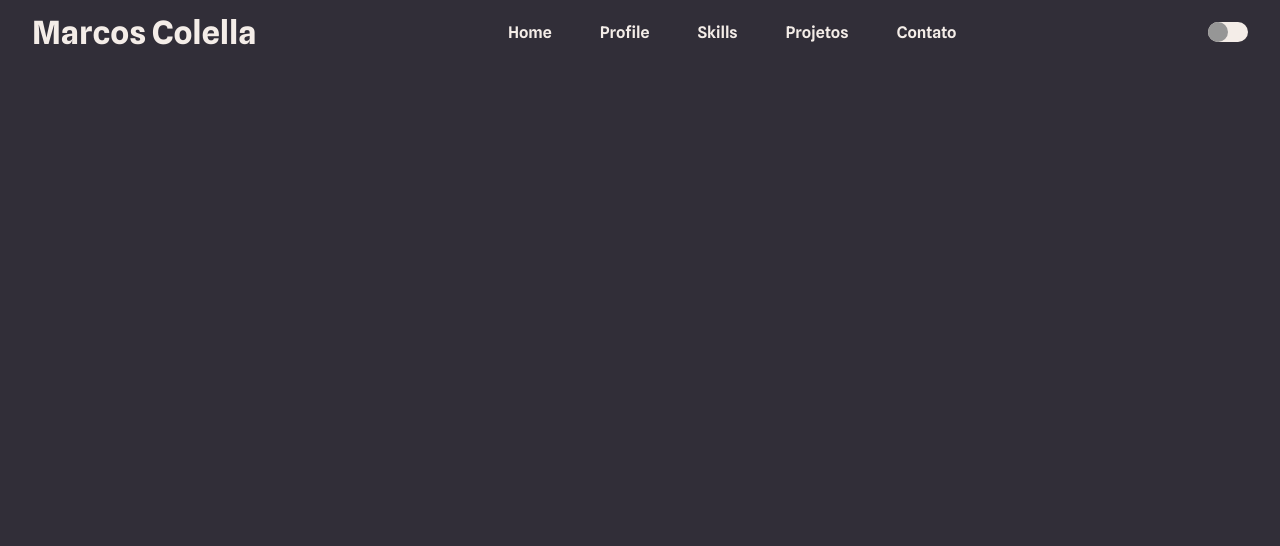
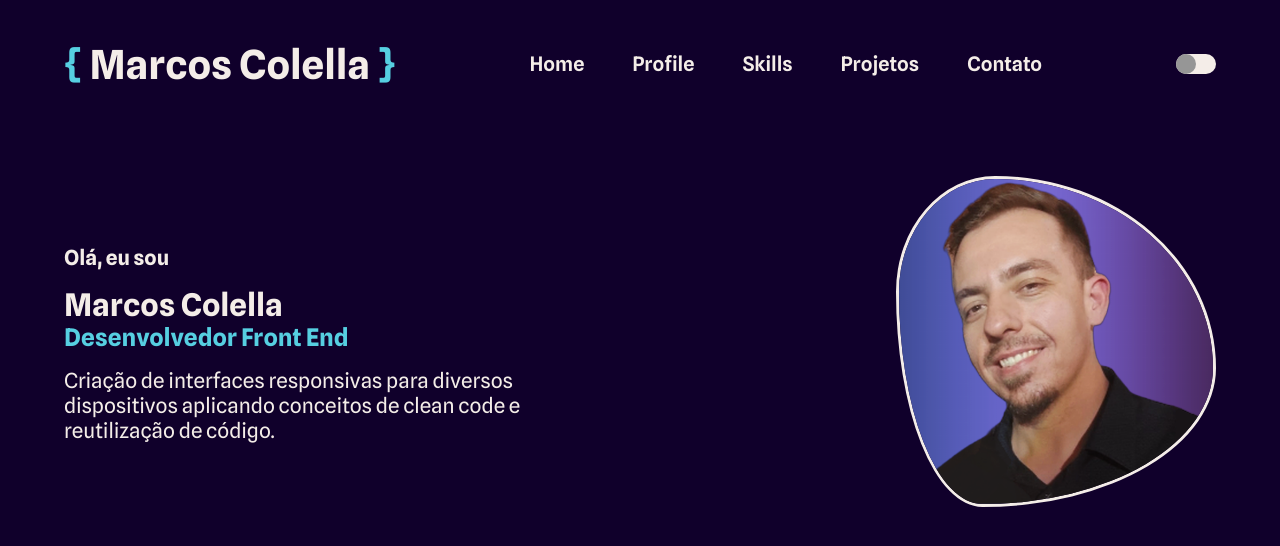
Before and after one commit to ColellaDev/Portfolio, a React (Vite) app: page / in a window 1280 px wide. Shown: the top 546 px of the page. Built offline with nearby package versions, Linux system fonts and the light colour scheme.

Commit message:
Implementamos a sessão Profile

```diff
--- a/src/App.jsx
+++ b/src/App.jsx
@@ -1,8 +1,14 @@
 import React from 'react';
+import { Container } from "./styles"
 import { NavBar } from './components/NavBar';
+import { Profile } from './components/Profile';
 
 export function App() {
   return (
-    <NavBar/>
+    <Container>
+      <NavBar/>
+      <Profile/>
+    </Container>
+
   );
 }
--- a/src/components/NavBar/index.jsx
+++ b/src/components/NavBar/index.jsx
@@ -1,6 +1,6 @@
 import React, { useContext } from 'react';
 import Switch from 'react-switch';
-import { Container } from './styles';
+import { Container, StyledLink } from './styles';
 import { useTheme } from "styled-components"
 import { ThemeContext } from '../../styles/theme';
 
@@ -11,13 +11,13 @@ const {toggleTheme} = useContext(ThemeContext)
   return (
     <Container>
 
-      <h1>Marcos Colella</h1>
+      <h1><span>{"{ "}</span>Marcos Colella<span>{" }"}</span></h1>
       <ul>
-        <li><a href="#Home">Home</a></li>
-        <li><a href="#Profile">Profile</a></li>
-        <li><a href="#Skills">Skills</a></li>
-        <li><a href="#Projetos">Projetos</a></li>
-        <li><a href="#Contato">Contato</a></li>
+        <li><StyledLink href="#Home">Home</StyledLink></li>
+        <li><StyledLink href="#Profile">Profile</StyledLink></li>
+        <li><StyledLink href="#Skills">Skills</StyledLink></li>
+        <li><StyledLink href="#Projetos">Projetos</StyledLink></li>
+        <li><StyledLink href="#Contato">Contato</StyledLink></li>
       </ul>
 
       <Switch
--- a/src/components/NavBar/styles.js
+++ b/src/components/NavBar/styles.js
@@ -2,10 +2,20 @@ import styled from "styled-components"
 
 export const Container = styled.div`
 height: 4rem;
+padding: 2rem;
+font-size: 1.25rem;
 display: flex;
 justify-content: space-between;
 align-items: center;
-padding: 2rem;
+
+span {
+    color: ${({theme}) => theme.COLORS.SECUNDARY}
+}
+
+> h1 {
+
+}
+
 
 > ul {
     list-style: none;
@@ -14,4 +24,36 @@ padding: 2rem;
     gap: 3rem;
     font-weight: 600;
 }
+
 `
+
+export const StyledLink = styled.a`
+  position: relative;
+  text-decoration: none;
+  color: ${({ theme }) => theme.COLORS.PRIMARY};
+
+
+
+  &:before {
+    content: '';
+    position: absolute;
+    left: 0;
+    right: 0;
+    bottom: -5px;
+    height: 2px;
+    background-color: ${({ theme }) => theme.COLORS.PRIMARY};
+    transform: scale(0);
+    transform-origin: right;
+    transition: transform 0.4s ease-in-out
+  }
+
+  &:hover:before{
+    transform: scale(1);
+    transform-origin: left;
+    background-color: ${({ theme }) => theme.COLORS.SECUNDARY};
+  }
+  &:hover{
+    transition: 0.4s ease-in-out;
+    color: ${({ theme }) => theme.COLORS.SECUNDARY};
+  }
+`;
--- /dev/null
+++ b/src/components/Profile/index.jsx
@@ -0,0 +1,33 @@
+import { Container, About, Avatar } from "./styles"
+import { useTheme } from "styled-components"
+import avatarDark from "../../assets/avatarDark.png"
+import avatarLight from "../../assets/avatarLight.png"
+
+
+export function Profile() {
+
+    const { TITLE } = useTheme()
+
+    return(
+        <Container>
+
+            <About>
+            <h4>Olá,  eu sou</h4>
+            <h2>Marcos Colella</h2>
+            <h3><span>Desenvolvedor Front End</span></h3>
+            <p>
+            Criação de interfaces responsivas para diversos dispositivos aplicando conceitos de clean code
+             e reutilização de código.
+            </p>
+            </About>
+
+            <Avatar>
+                { TITLE == "dark" ?
+                  <img src={avatarDark} alt="Foto Perfil Marcos Colella"/> :
+                  <img src={avatarLight} alt="Foto Perfil Marcos Colella"/>
+                }
+            </Avatar>
+
+        </Container>
+    )
+}
--- /dev/null
+++ b/src/components/Profile/styles.js
@@ -0,0 +1,43 @@
+import styled from "styled-components"
+
+export const Container = styled.div`
+margin-top: 5rem;
+font-size: 1.3rem;
+
+display: flex;
+justify-content: center;
+align-items: center;
+gap: 20rem;
+`
+
+
+export const About = styled.div`
+ width: 32rem;
+
+ h2  {
+    margin-top: 1rem;
+ }
+
+  span {
+    color: ${({theme}) => theme.COLORS.SECUNDARY};
+ }
+
+  p {
+    margin-top: 1rem;
+ }
+
+
+`
+
+export const Avatar = styled.div`
+
+ img {
+   width: 20rem;
+
+   border-radius: 31% 69% 73% 27% / 35% 58% 42% 65%  ;
+   border-color: ${({theme}) => theme.COLORS.PRIMARY};
+   border: solid;
+
+
+}
+`
--- /dev/null
+++ b/src/styles.js
@@ -0,0 +1,5 @@
+import styled from "styled-components"
+
+export const Container = styled.div`
+
+`
--- a/src/styles/dark.js
+++ b/src/styles/dark.js
@@ -3,9 +3,11 @@ export default {
 
     COLORS: {
 
-      BACKGROUND: "#312E38",
+      BACKGROUND: "#10002B",
 
       PRIMARY: "#F4EDE8",
+      SECUNDARY: "#56cfe1",
+
 
       RED: "#FF002E"
     }
--- a/src/styles/global.js
+++ b/src/styles/global.js
@@ -15,19 +15,18 @@ export default createGlobalStyle`
 
     font-family: "Spline Sans", sans-serif;
 
+    padding: 2rem;
+
   }
 
-  a {
-    text-decoration: none;
-    color: ${({ theme }) => theme.COLORS.PRIMARY};
-  }
-
+ /*
   button, a {
     cursor: pointer;
-    transition: filter 0.2s;
+    transition: filter 0.3s;
   }
 
   button:hover, a:hover {
-    filter: brightness(0.9);
+    filter: brightness(0.8);
   }
+  */
 `
--- a/src/styles/light.js
+++ b/src/styles/light.js
@@ -3,10 +3,13 @@ export default {
 
     COLORS: {
 
-      BACKGROUND: "#e0aaff",
+      //BACKGROUND: "#e0aaff",
+      BACKGROUND: "#EFF7FD",
       TOGGLE: "#312E38",
 
-      PRIMARY: "#240046",
+      PRIMARY: "#10002B",
+      SECUNDARY: "#479B9B",
+      x:"#f72585",
 
       RED: "#FF002E"
     }
```
Also changed, not shown: src/assets/avatarDark.png (added), src/assets/avatarLight.png (added).
